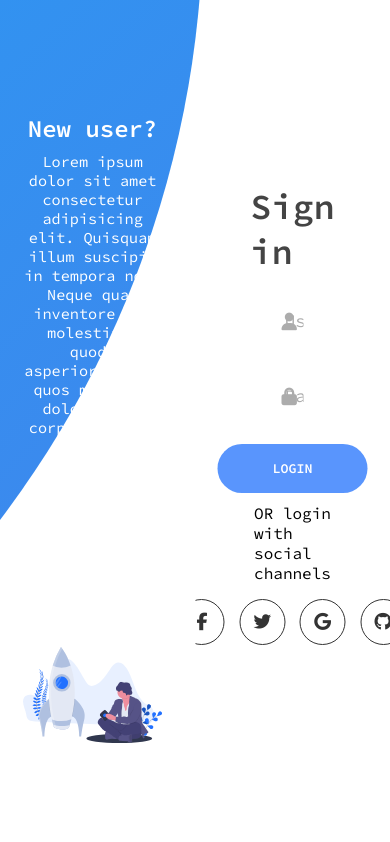
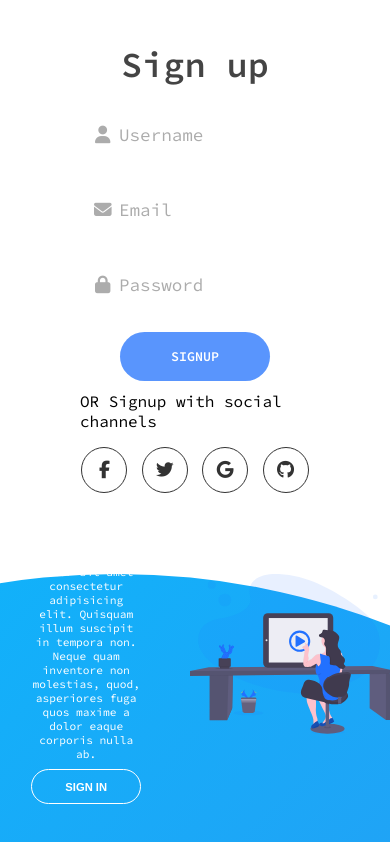
Before and after one commit to adamiqshan/animated-login-signup-page, a website: page index.html in a window 390 px wide. Both pictures are taken after a click on the button "SIGN UP". Drawn offline with Linux system fonts and the light colour scheme.

Commit message:
added mobile responsiveness

```diff
--- /dev/null
+++ b/app.js
@@ -0,0 +1,11 @@
+const sign_in_btn = document.querySelector("#sign-in-btn");
+const sign_up_btn = document.querySelector("#sign-up-btn");
+const container = document.querySelector(".container");
+
+sign_up_btn.addEventListener("click", () => {
+  container.classList.add("sign-up-mode");
+});
+
+sign_in_btn.addEventListener("click", () => {
+  container.classList.remove("sign-up-mode");
+});
--- a/index.html
+++ b/index.html
@@ -95,5 +95,6 @@
               </div>
           </div>
       </div>
+      <script src="app.js"></script>
   </body>
 </html>
--- a/styles.css
+++ b/styles.css
@@ -21,13 +21,14 @@ input {
   content: "";
   position: absolute;
   width: 2000px;
-  height: 2000px;
+  height: 3000px;
   background: linear-gradient(-45deg, #4481eb, #04befe);
   border-radius: 50%;
   top: -10%;
   right: 48%;
   transform: translateY(-50%);
-  z-index: 5;
+  z-index: 12;
+  transition: 1.8s ease-in-out;
 }
 
 .forms-container {
@@ -47,6 +48,7 @@ input {
   display: grid;
   grid-template-columns: 1fr;
   z-index: 10;
+  transition: 1s 0.7s ease-in-out;
 }
 
 form {
@@ -58,6 +60,7 @@ form {
   grid-row: 1/2;
   padding: 0 5rem;
   overflow: hidden;
+  transition: 0.2s 0.7s ease-in-out;
 }
 
 .sign-in-form {
@@ -174,11 +177,12 @@ form {
   flex-direction: column;
   justify-content: space-around;
   text-align: center;
-  z-index: 7;
+  z-index: 13;
 }
 
 .panel .content {
   color: #fff;
+  transition: 0.9s 0.6s ease-in-out;
 }
 
 .panel h3 {
@@ -214,9 +218,144 @@ form {
 
 .image {
   width: 100%;
+  transition: 0.9s 0.6s ease-in-out;
 }
 
 .right-panel .content,
 .right-panel .image {
   transform: translateX(800px);
 }
+
+/* ANIMATION */
+
+.container.sign-up-mode:before {
+  transform: translate(100%, -50%);
+  right: 52%;
+}
+
+.container.sign-up-mode .left-panel .image,
+.container.sign-up-mode .left-panel .content {
+  transform: translateX(-800px);
+}
+
+.container.sign-up-mode .right-panel .content,
+.container.sign-up-mode .right-panel .image {
+  transform: translateX(0);
+}
+
+.container.sign-up-mode .left-panel {
+  pointer-events: none;
+}
+
+.container.sign-up-mode .right-panel {
+  pointer-events: all;
+}
+
+.container.sign-up-mode .signin-signup {
+  left: 25%;
+}
+
+.container.sign-up-mode .sign-in-form {
+  z-index: 0;
+  opacity: 0;
+}
+
+.container.sign-up-mode .sign-up-form {
+  z-index: 2;
+  opacity: 1;
+}
+
+/* MEDIA QUERIES */
+
+@media (max-width: 600px) {
+  .container {
+    min-height: 700px;
+    height: 100vh;
+  }
+
+  .container:before {
+    width: 1500px;
+    height: 1500px;
+    left: 30%;
+    bottom: 68%;
+    right: initial;
+    top: initial;
+    transform: translateX(-50%);
+    transition: 2s ease-in-out;
+  }
+
+  .signin-signup {
+    width: 100%;
+    left: 50%;
+    top: 95%;
+    transform: translate(-50%, -100%);
+    transition: 1s 0.8s ease-in-out;
+  }
+
+  .panels-container {
+    grid-template-columns: 1fr;
+    grid-template-rows: 1fr 2fr 1fr;
+  }
+
+  .right-panel .content,
+  .right-panel .image {
+    transform: translateY(500px);
+  }
+
+  .left-panel {
+    grid-row: 1/2;
+  }
+
+  .right-panel {
+    grid-row: 3/4;
+  }
+
+  .panel {
+    flex-direction: row;
+    justify-content: space-around;
+    align-items: center;
+    padding: 2.5rem 8%;
+  }
+
+  .panel h3 {
+    font-size: 1.2rem;
+  }
+
+  .panel p {
+    font-size: 0.7rem;
+    padding: 0.5rem 0;
+  }
+
+  .btn.transparent {
+    width: 110px;
+    height: 35px;
+    font-size: 0.7rem;
+  }
+
+  .panel .content {
+    padding-right: 15%;
+    transition: 0.9s 0.8s ease-in-out;
+  }
+
+  .image {
+    width: 200px;
+    transition: 0.9s 0.6s ease-in-out;
+  }
+
+  .container.sign-up-mode:before {
+    transform: translate(-50%, 100%);
+    bottom: 32%;
+    right: initial;
+  }
+
+  .container.sign-up-mode .left-panel .image,
+  .container.sign-up-mode .left-panel .content {
+    transform: translateY(-300px);
+  }
+
+  .container.sign-up-mode .signin-signup {
+    top: 5%;
+    transform: translate(-50%, 0);
+    left: 50%;
+  }
+}
```
